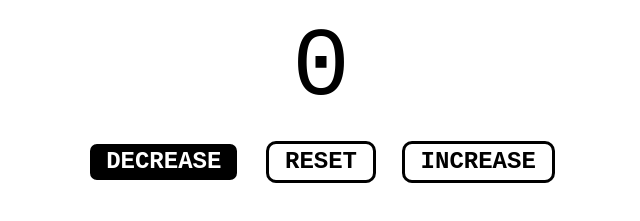
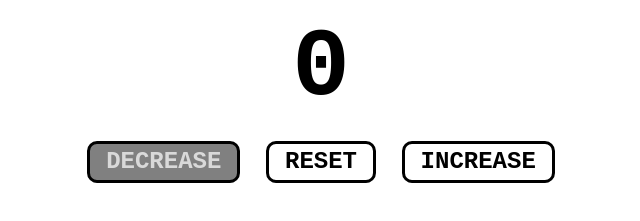
Before and after one commit to trepichio/Counter, a plain HTML site: page src/index.html in a window 1280 px wide. In both pictures the pointer is over the button "DECREASE". Shown: the part 327-548 px from the top of the page, without its empty margins (319-959 px from the left). Drawn offline with Linux system fonts and the light colour scheme.

Commit message:
remove outline of buttons and change hover style

```diff
--- a/src/styles/style.css
+++ b/src/styles/style.css
@@ -11,6 +11,7 @@ main h1 {
 
 #counter {
   font-size: 6rem;
+  font-weight: 900;
 }
 
 .btn {
@@ -22,9 +23,11 @@ main h1 {
   background-color: #fff;
   text-transform: uppercase;
   font-weight: 600;
+  outline: 0;
 }
 
 .btn:hover {
-  filter: invert(1);
+  background-color: grey;
+  color:rgba(255, 255, 255, .7);
   cursor: pointer;
 }
```
